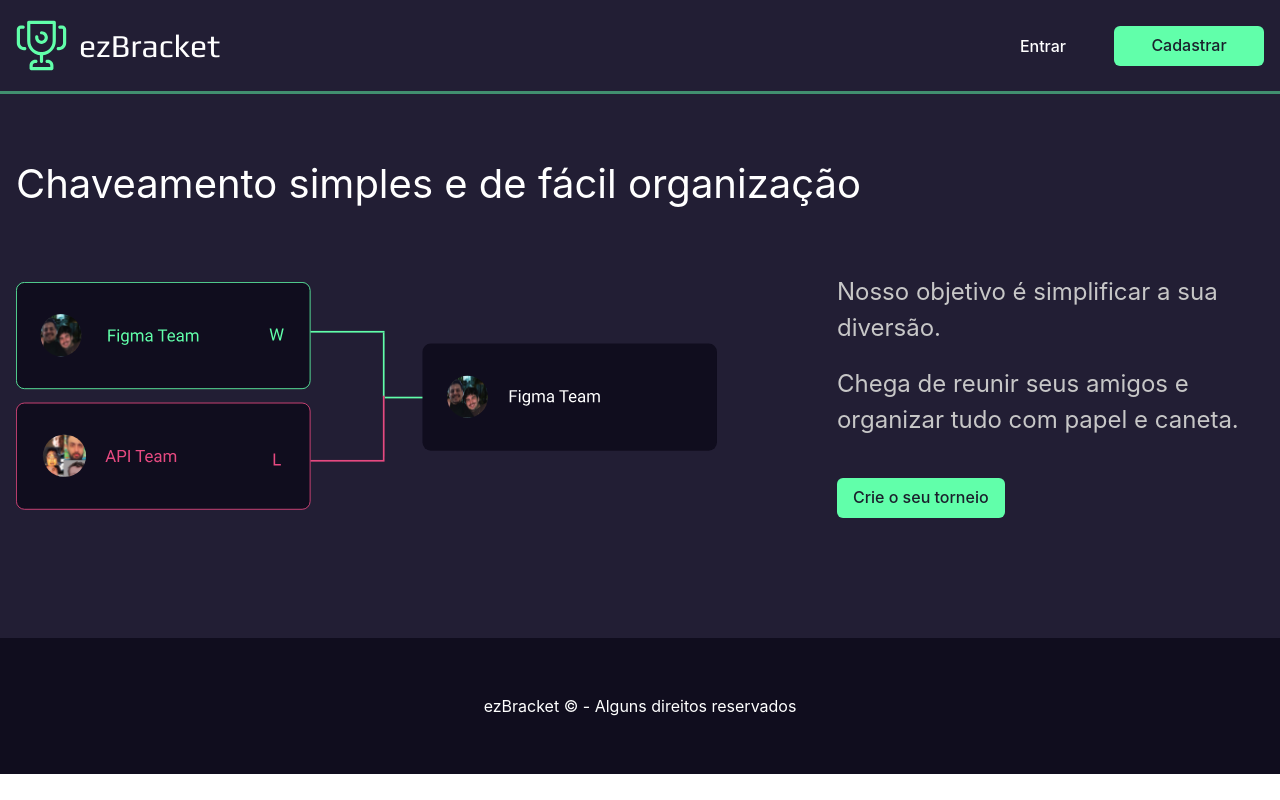
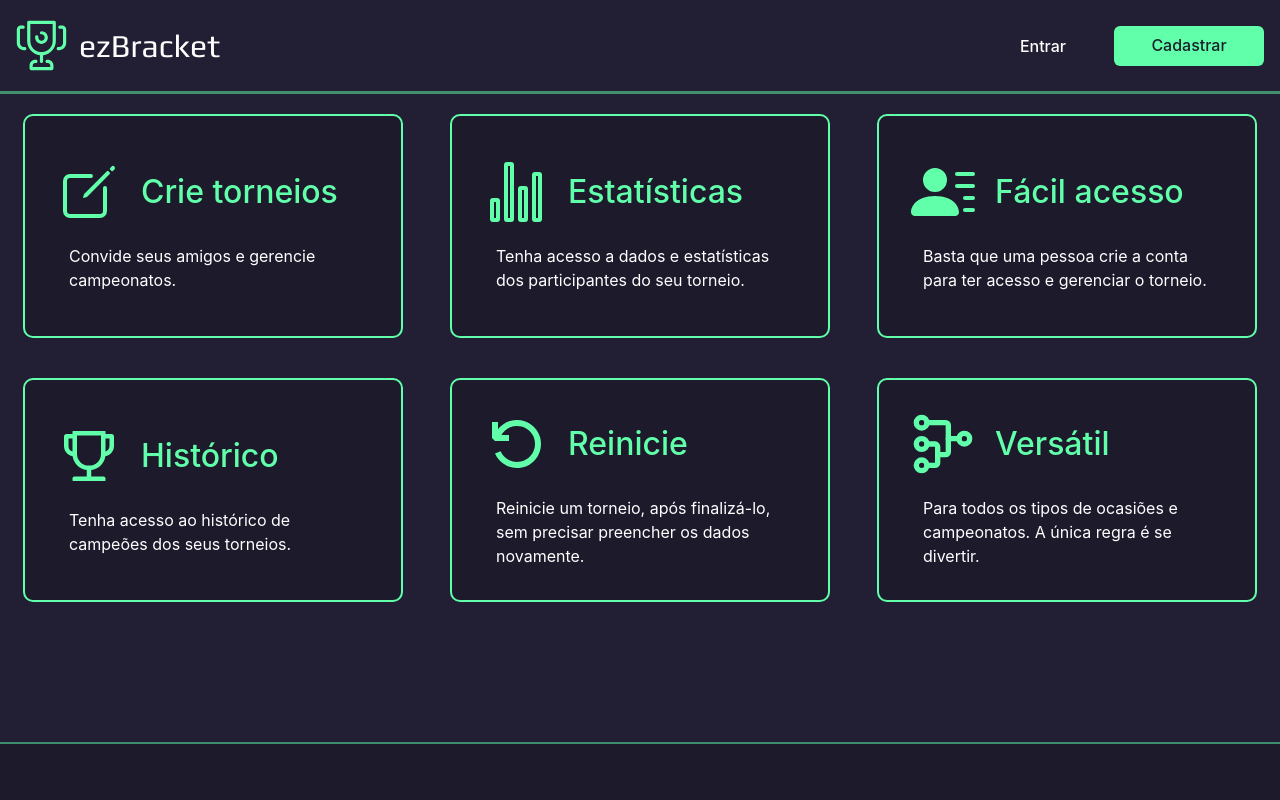
Before and after one commit to ez-Bracket/ez-bracket, a React (Create React App) app: page / in a window 1280 px wide. Shown: the top 800 px of the page. Built offline with nearby package versions, Linux system fonts and the light colour scheme.

Commit message:
fix: ContentBox, ContentBoxDiv and HomePage

```diff
--- a/src/components/ContentBox/index.tsx
+++ b/src/components/ContentBox/index.tsx
@@ -1,4 +1,4 @@
-import { ReactNode } from "react";
+import { ReactNode } from 'react';
 
 interface iContentBox {
   children: ReactNode;
@@ -8,10 +8,10 @@ interface iContentBox {
 
 export const ContentBox = ({ children, title, text }: iContentBox) => {
   return (
-    <div className=" min-w-[360px] w-[380px] h-[224px] p-8 border-2 border-green-100 rounded-[10px] bg-gray-300 flex flex-col gap-5">
+    <div className=" min-w-[360px] w-[380px] h-[224px] p-8 border-2 border-green-100 rounded-[10px] bg-gray-500 flex flex-col justify-center gap-5">
       <header className="flex items-center gap-5">
         {children}
-        <h2 className="text-green-100 text-3xl font-medium"> {title} </h2>
+        <h2 className="text-green-100 text-3xl font-medium"> {title}</h2>
       </header>
       <p className="text-white pl-3">{text}</p>
     </div>
--- a/src/components/ContentBoxDiv/index.tsx
+++ b/src/components/ContentBoxDiv/index.tsx
@@ -1,50 +1,51 @@
-import { ContentBox } from "../ContentBox";
-import { AiOutlineTrophy } from "react-icons/ai";
-import { IoCreateOutline, IoStatsChartOutline } from "react-icons/io5";
-import { BsPersonLinesFill } from "react-icons/bs";
-import { VscDebugRestart } from "react-icons/vsc";
-import { TbTournament } from "react-icons/tb";
+import { ContentBox } from '../ContentBox';
+import { AiOutlineTrophy } from 'react-icons/ai';
+import { IoCreateOutline, IoStatsChartOutline } from 'react-icons/io5';
+import { BsPersonLinesFill } from 'react-icons/bs';
+import { VscDebugRestart } from 'react-icons/vsc';
+import { TbTournament } from 'react-icons/tb';
 
 export const ContentBoxDiv = () => {
-  // Quando chamar o children utilizar essa class => className="text-green-100 text-5xl"
+  const classBox = 'text-green-100 text-5xl';
+
   return (
-    <div className="flex justify-center bg-transparent">
-      <div className="flex overflow-x-scroll laptop:flex-wrap laptop:justify-center laptop:bg-transparent laptop:max-w-6xl mb-[50px]">
+    <div className="flex justify-center">
+      <div className="max-w-7xl m-auto px-4 py-5 flex gap-10 laptop:justify-evenly overflow-x-scroll laptop:overflow-hidden laptop:flex-wrap  laptop:bg-transparent laptop:w-full mb-[120px]">
         <ContentBox
           title="Crie torneios"
           text="Convide seus amigos e gerencie campeonatos."
         >
-          <IoCreateOutline className="text-green-100 text-5xl" />
+          <IoCreateOutline className={classBox} />
         </ContentBox>
         <ContentBox
           title="Estatísticas"
           text="Tenha acesso a dados e estatísticas dos participantes do seu torneio."
         >
-          <IoStatsChartOutline className="text-green-100 text-5xl" />
+          <IoStatsChartOutline className={classBox} />
         </ContentBox>
         <ContentBox
           title="Fácil acesso"
           text="Basta que uma pessoa crie a conta para ter acesso e gerenciar o torneio."
         >
-          <BsPersonLinesFill className="text-green-100 text-5xl" />
+          <BsPersonLinesFill className={classBox} />
         </ContentBox>
         <ContentBox
           title="Histórico"
           text="Tenha acesso ao histórico de campeões dos seus torneios."
         >
-          <AiOutlineTrophy className="text-green-100 text-5xl" />
+          <AiOutlineTrophy className={classBox} />
         </ContentBox>
         <ContentBox
           title="Reinicie"
           text="Reinicie um torneio, após finalizá-lo, sem precisar preencher os dados novamente."
         >
-          <VscDebugRestart className="text-green-100 text-5xl" />
+          <VscDebugRestart className={classBox} />
         </ContentBox>
         <ContentBox
           title="Versátil"
           text="Para todos os tipos de ocasiões e campeonatos. A única regra é se divertir."
         >
-          <TbTournament className="text-green-100 text-5xl" />
+          <TbTournament className={classBox} />
         </ContentBox>
       </div>
     </div>
--- a/src/components/HomeBrackets/index.tsx
+++ b/src/components/HomeBrackets/index.tsx
@@ -7,7 +7,7 @@ interface IHomeBrackets {
 
 export const HomeBrackets = ({ onOpen }: IHomeBrackets) => {
   return (
-    <section className="px-4 py-[60px] bg-gray-300">
+    <section className="px-4 py-[60px] bg-gray-500 border-t-2 border-t-green-100 border-opacity-50">
       <div className="max-w-7xl m-auto ">
         <h1 className="text-4xl text-white">
           Chaveamento simples e de fácil organização
--- a/src/pages/HomePage/index.tsx
+++ b/src/pages/HomePage/index.tsx
@@ -1,11 +1,10 @@
-
 import { useDisclosure } from '@chakra-ui/react';
+import { ContentBoxDiv } from '../../components/ContentBoxDiv';
 import { Footer } from '../../components/Footer';
 import { Header } from '../../components/Header';
 import { HomeBrackets } from '../../components/HomeBrackets';
 import { ModalLogin } from '../../components/ModalLogin';
 import { ModalRegister } from '../../components/ModalRegister';
-
 
 export const HomePage = () => {
   const {
@@ -21,14 +20,13 @@ export const HomePage = () => {
   } = useDisclosure();
 
   return (
-    <>
-
+    <div className="bg-gray-300">
       <Header onOpenRegister={onOpenRegister} onOpenLogin={onOpenLogin} />
+      <ContentBoxDiv />
       <HomeBrackets onOpen={onOpenRegister} />
-
       <Footer />
       <ModalLogin isOpen={isOpenLogin} onClose={onCloseLogin} />
       <ModalRegister isOpen={isOpenRegister} onClose={onCloseRegister} />
-    </>
+    </div>
   );
 };
--- a/tailwind.config.js
+++ b/tailwind.config.js
@@ -1,45 +1,46 @@
 /** @type {import('tailwindcss').Config} */
 module.exports = {
-  content: ["./src/**/*.tsx", "./index.html"],
+  content: ['./src/**/*.tsx', './index.html'],
   theme: {
     fontSize: {
-      sm: "0.875rem",
-      base: "1rem",
-      xl: "1.25rem",
-      "2xl": "1.5rem",
-      "3xl": "2rem",
-      "4xl": "2.5rem",
-      "5xl": "4rem",
+      sm: '0.875rem',
+      base: '1rem',
+      xl: '1.25rem',
+      '2xl': '1.5rem',
+      '3xl': '2rem',
+      '4xl': '2.5rem',
+      '5xl': '4rem',
     },
     screens: {
-      tablet: "640px",
-      laptop: "1024px",
-      desktop: "1280px",
+      tablet: '640px',
+      laptop: '1024px',
+      desktop: '1280px',
     },
     colors: {
-      transparent: "transparent",
-      black: "#000000",
-      white: "#ffffff",
+      transparent: 'transparent',
+      black: '#000000',
+      white: '#ffffff',
       gray: {
-        400: "#100D1E",
-        300: "#221E34",
-        200: "#353149",
-        100: "#C7C7C7",
+        500: '#1D1A2C',
+        400: '#100D1E',
+        300: '#221E34',
+        200: '#353149',
+        100: '#C7C7C7',
       },
       green: {
-        100: "#61FFAA",
+        100: '#61FFAA',
       },
       yellow: {
-        100: "#FACD35",
+        100: '#FACD35',
       },
       error: {
-        100: "#E64980",
+        100: '#E64980',
       },
     },
     extend: {
       fontFamily: {
-        sans: "Roboto, sans-serif",
-        winner: "Play, sans-serif",
+        sans: 'Roboto, sans-serif',
+        winner: 'Play, sans-serif',
       },
     },
   },
```
